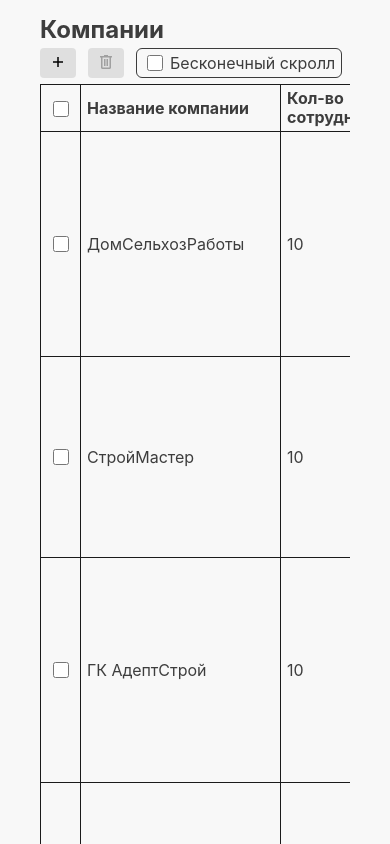
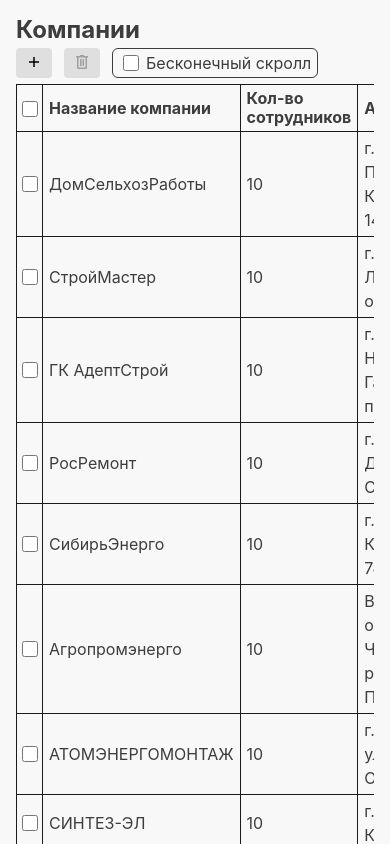
Before and after one commit to branxy/companies-editor, a React (Vite) app: page / in a window 390 px wide. Shown: the top 844 px of the page. Built offline with nearby package versions, Linux system fonts and the light colour scheme.

Commit message:
feat: CSS: added basic table responsiveness

```diff
--- a/src/App.css
+++ b/src/App.css
@@ -6,6 +6,7 @@
   align-items: center;
   gap: 40px;
   padding: 20px 80px;
+  overflow-x: hidden;
 }
 
 .action-btns {
@@ -33,10 +34,12 @@
   border-radius: 4px;
 }
 
+.table-wrapper {
+  overflow-x: auto;
+}
 .table {
   width: 100%;
   height: 100%;
-  overflow-x: auto;
 }
 
 .companies {
@@ -111,7 +114,7 @@
   .App {
     height: 100%;
     flex-direction: column;
-    padding: 12px 40px;
+    padding: 12px 16px;
   }
 
   .companies {
--- a/src/features/companies/CompaniesList.tsx
+++ b/src/features/companies/CompaniesList.tsx
@@ -33,6 +33,7 @@
           isInfiniteScroll={isInfiniteScroll}
           setIsInfiniteScroll={setIsInfiniteScroll}
         />
+        <div className="table-wrapper">
           <table>
             <colgroup>
               <col className="checkbox" />
@@ -65,6 +66,7 @@
             </tbody>
           </table>
         </div>
+      </div>
       {selectedCompaniesIds.length > 0 && (
         <WorkersList
           companyId={lastSelectedCompany}
--- a/src/index.css
+++ b/src/index.css
@@ -38,11 +38,9 @@
 
 table {
   table-layout: fixed;
-  width: 100%;
   border: 1px solid #1b1b1b;
   border-collapse: collapse;
   vertical-align: middle;
-  overflow-x: auto;
 }
 
 caption {
```
Lines whose indentation alone changed are shown as unchanged.
